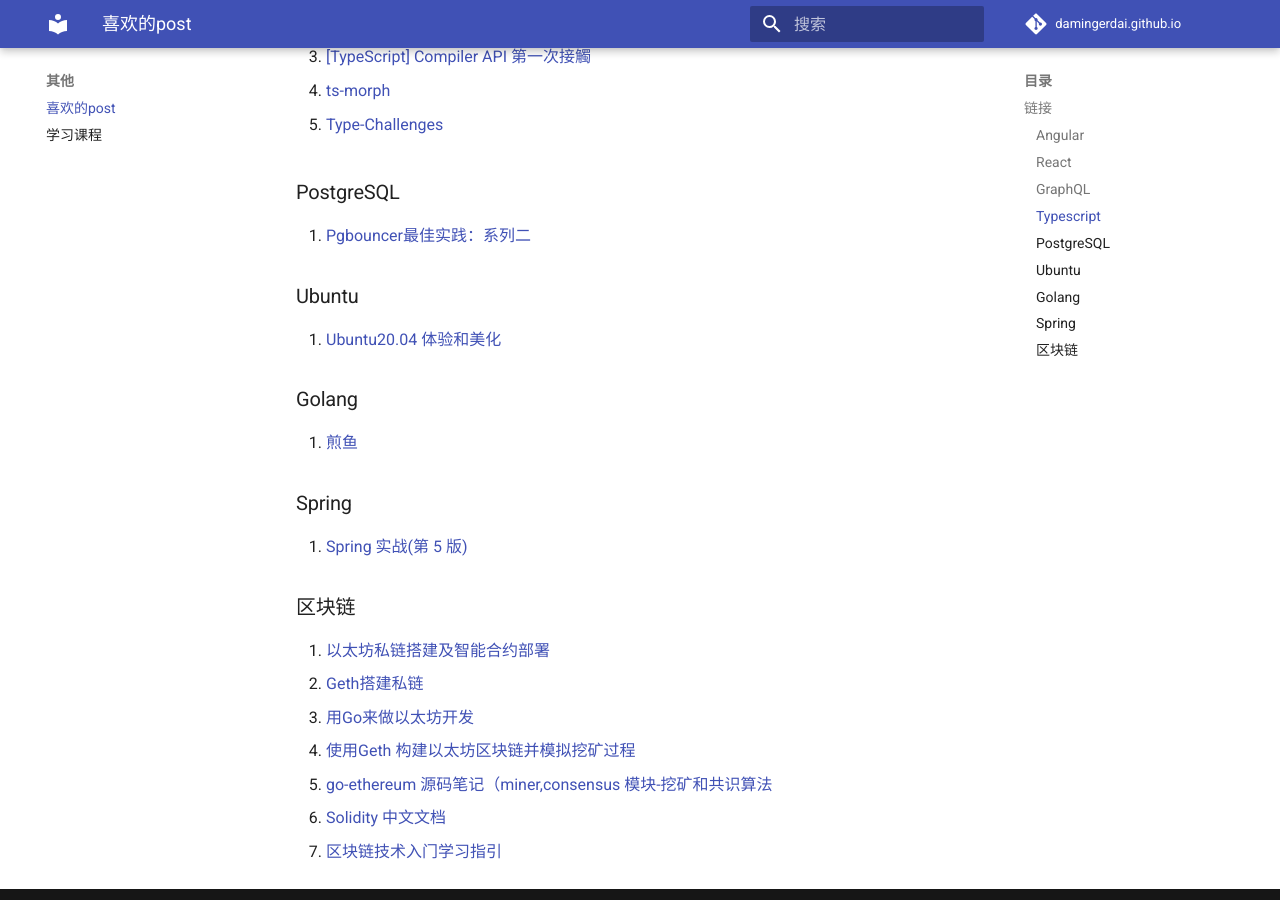
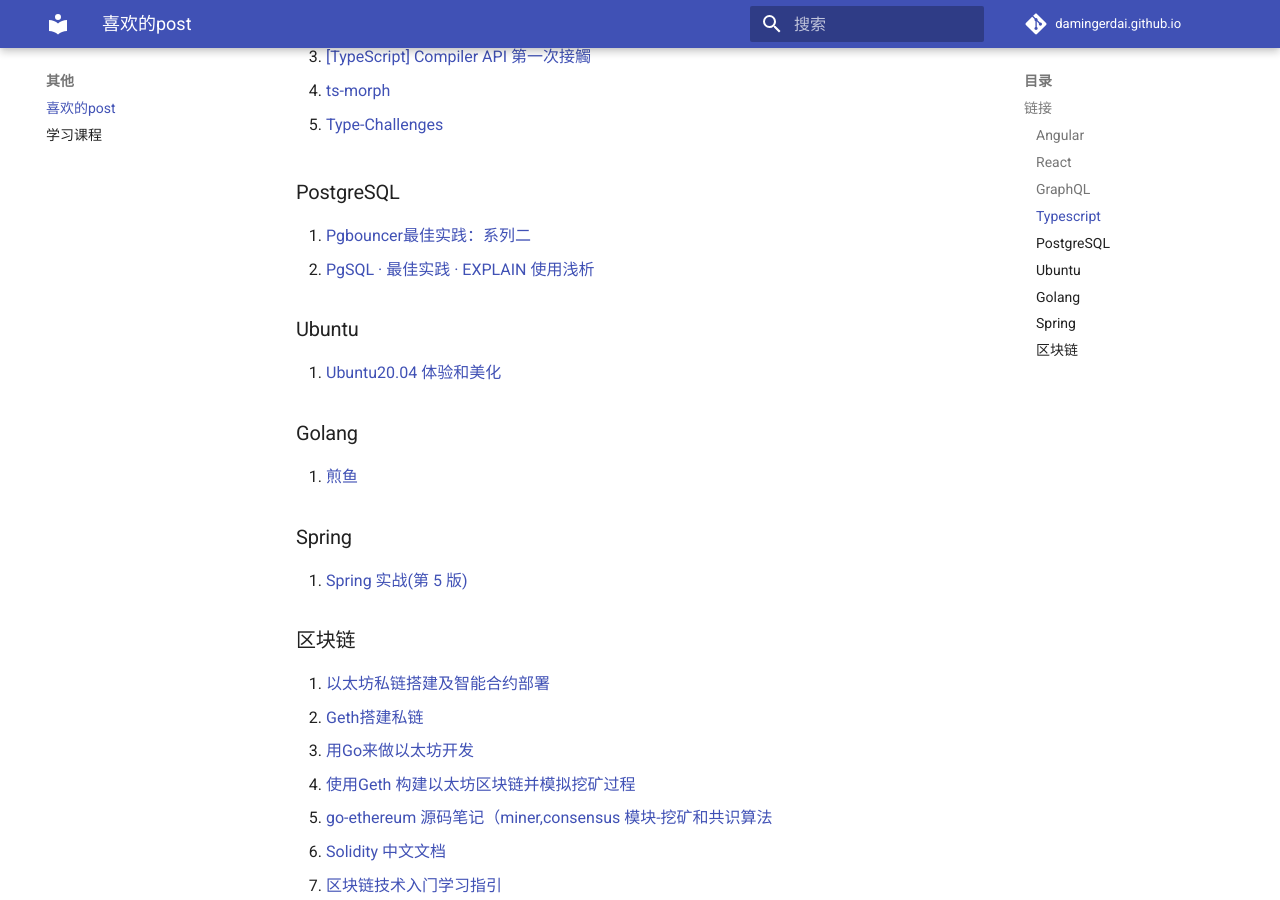
Before and after one commit to damingerdai/damingerdai.github.io, an MkDocs documentation site: the page built from docs/others/link.md, in a window 1280 px wide and 900 px high, scrolled down 807 px. Built offline with MkDocs 1.6.1 and Material for MkDocs 9.7.7, drawn with Linux system fonts in a browser that asks for light colours; comment, search, counter and statistics services are not loaded.

Commit message:
docs: `PgSQL · 最佳实践 · EXPLAIN 使用浅析`

```diff
--- a/docs/others/link.md
+++ b/docs/others/link.md
@@ -33,6 +33,7 @@
 ### PostgreSQL
 
 1. [Pgbouncer最佳实践：系列二](https://www.freeaihub.com/post/102283.html)
+2. [PgSQL · 最佳实践 · EXPLAIN 使用浅析](http://mysql.taobao.org/monthly/2018/11/06/)
 
 ### Ubuntu
 
```
